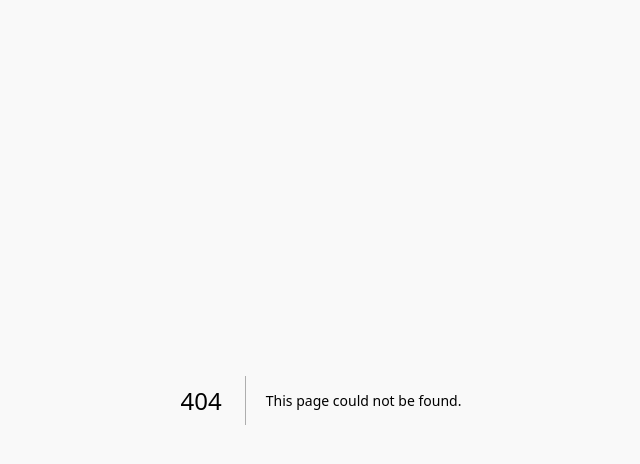
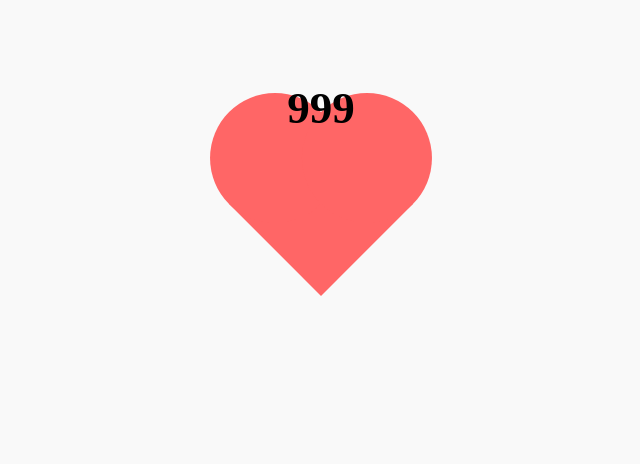
Before and after one commit to ksnd0297/lucky-diary, a Next.js app: page /home/components/Coin in a window 1280 px wide. Before the commit this address had no page. Shown: the top 464 px of the page, without its empty margins (319-959 px from the left). Built offline with nearby package versions, Linux system fonts and the light colour scheme; a web font is replaced by a local one.

Commit message:
feat : 홈 > 코인 컴포넌트 제작

```diff
--- /dev/null
+++ b/src/pages/home/components/Coin.tsx
@@ -0,0 +1,56 @@
+import { styled } from "styled-components";
+
+function Coin() {
+  return (
+    <Wrapper>
+      <Heart />
+      <CenterDiv>999</CenterDiv>
+    </Wrapper>
+  )
+}
+
+export default Coin;
+
+const Wrapper = styled.div`
+  width: 100%;
+  height: 35%;
+
+  display: flex;
+  align-items: center;
+  justify-content: center;
+
+  padding-top: 5%; // TODO : Layout 으로 잡아주기
+`
+
+const Heart = styled.div`
+    position: absolute;
+    width: 130px;
+    height: 130px;
+    background: #FF6666;
+    position: relative;
+    transform: rotate(45deg);
+
+    &::before,
+    &::after {
+    content: "";
+    width: 130px;
+    height: 130px;
+    position: absolute;
+    border-radius: 50%;
+    background: #FF6666;
+  }
+
+    &::before {
+    left: -50%;
+  }
+    &::after {
+    top: -50%;
+  }
+`
+
+const CenterDiv = styled.div`
+  position: absolute;
+  font-size: 45px;
+  font-weight: 800;
+  margin-bottom: 15%;
+`
```
